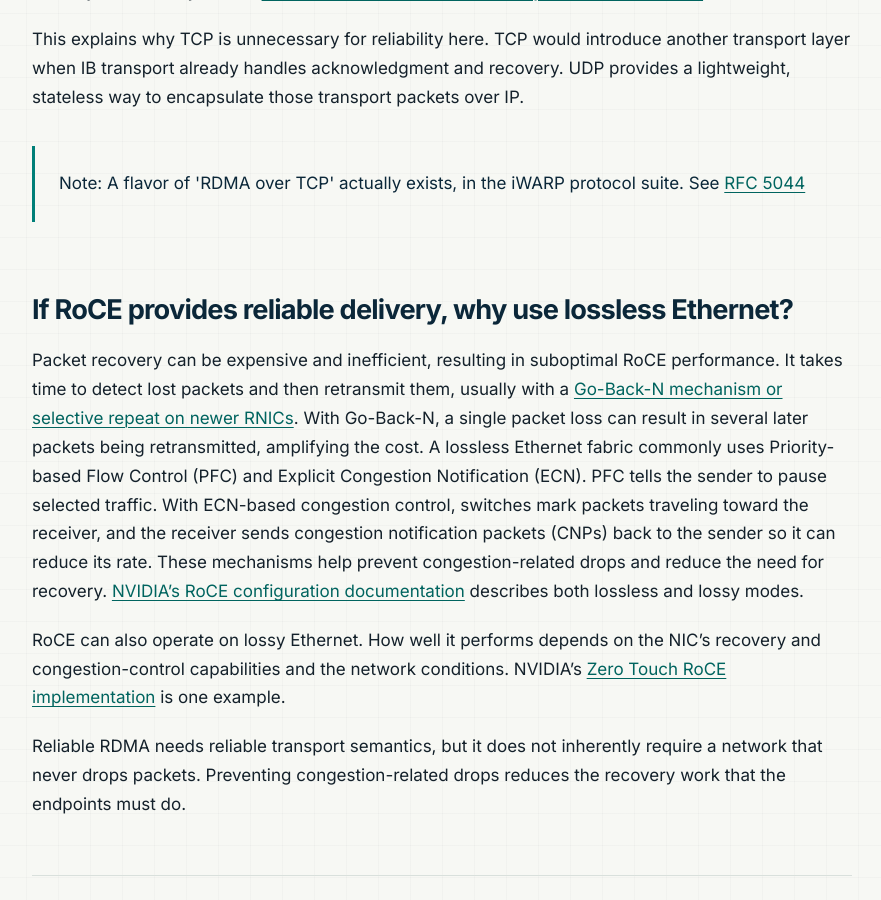
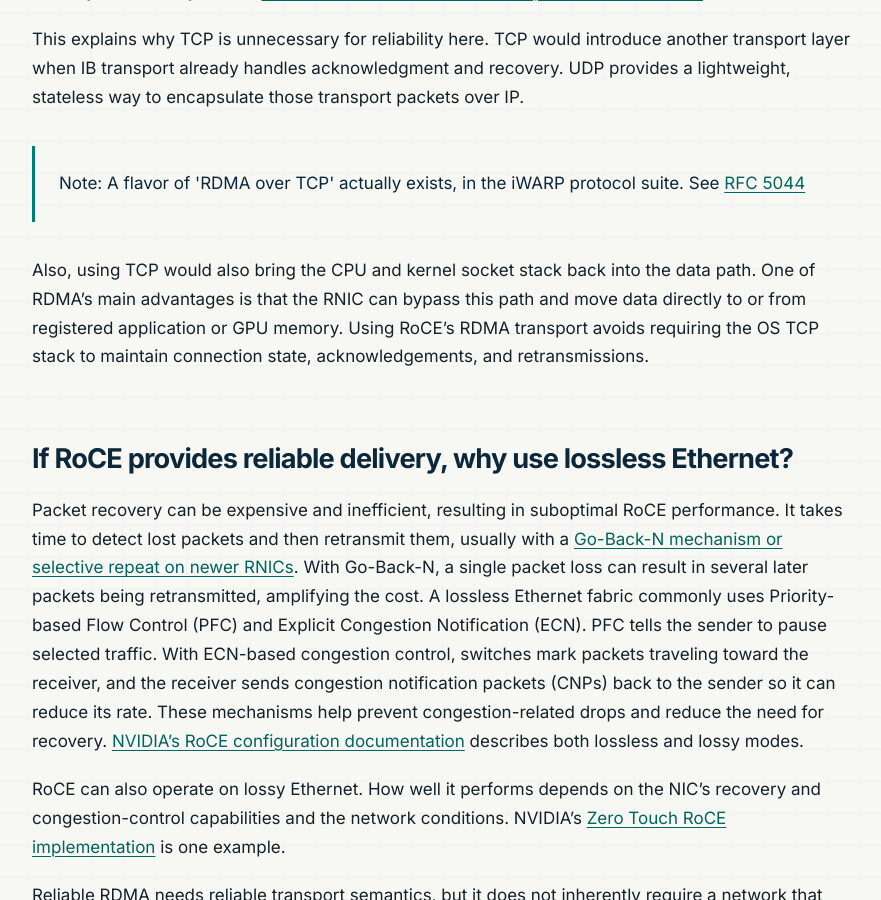
Before and after one commit to karsagar28/karsagar28.github.io, a Jekyll site: the page built from _posts/2026-09-06-why-rocev2-uses-udp-instead-of-tcp.md, in a window 1280 px wide and 900 px high, scrolled down 1651 px. Shown: the whole window, without its empty margins (198-1079 px from the left). Built offline with Jekyll 4.4.1, drawn with Linux system fonts in a browser that asks for light colours; comment, search, counter and statistics services are not loaded.

Commit message:
Update 2026-09-06-why-rocev2-uses-udp-instead-of-tcp.md
added note on TCP reintroducing kernel processing step

```diff
--- a/_posts/2026-09-06-why-rocev2-uses-udp-instead-of-tcp.md
+++ b/_posts/2026-09-06-why-rocev2-uses-udp-instead-of-tcp.md
@@ -43,6 +43,8 @@
   <p>Note: A flavor of 'RDMA over TCP' actually exists, in the iWARP protocol suite. See <a href="https://www.rfc-editor.org/rfc/rfc5044.html">RFC 5044</a> </p>
 </blockquote>
 
+Also, using TCP would also bring the CPU and kernel socket stack back into the data path. One of RDMA’s main advantages is that the RNIC can bypass this path and move data directly to or from registered application or GPU memory. Using RoCE’s RDMA transport avoids requiring the OS TCP stack to maintain connection state, acknowledgements, and retransmissions.
+
 ## If RoCE provides reliable delivery, why use lossless Ethernet?
 
 Packet recovery can be expensive and inefficient, resulting in suboptimal RoCE performance. It takes time to detect lost packets and then retransmit them, usually with a [Go-Back-N mechanism or selective repeat on newer RNICs](https://networking-docs.nvidia.com/winof2driverum/251050020/ethernet-network). With Go-Back-N, a single packet loss can result in several later packets being retransmitted, amplifying the cost. A lossless Ethernet fabric commonly uses Priority-based Flow Control (PFC) and Explicit Congestion Notification (ECN). PFC tells the sender to pause selected traffic. With ECN-based congestion control, switches mark packets traveling toward the receiver, and the receiver sends congestion notification packets (CNPs) back to the sender so it can reduce its rate. These mechanisms help prevent congestion-related drops and reduce the need for recovery. [NVIDIA's RoCE configuration documentation](https://docs.nvidia.com/networking-ethernet-software/cumulus-linux/Layer-1-and-Switch-Ports/Quality-of-Service/RDMA-over-Converged-Ethernet-RoCE/) describes both lossless and lossy modes.
```
